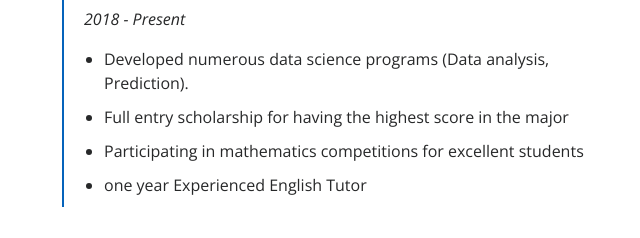
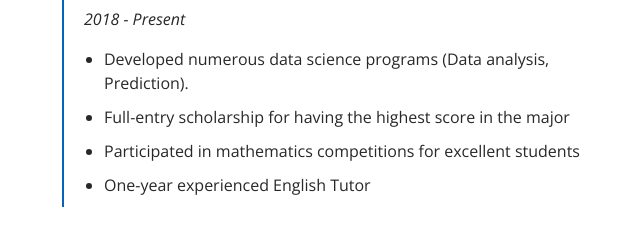
Before and after one commit to lechithinh/lechithinh.github.io, a plain HTML site: page index.html in a window 1280 px wide. Shown: the part 2792-3030 px from the top of the page, 640-1280 px from the left. Drawn offline with nearby package versions, Linux system fonts and the light colour scheme.

Commit message:
Update the title

```diff
--- a/index.html
+++ b/index.html
@@ -5,7 +5,7 @@
   <meta charset="utf-8">
   <meta content="width=device-width, initial-scale=1.0" name="viewport">
 
-  <title>MyResume Bootstrap Template - Index</title>
+  <title>Le Chi Thinh</title>
   <meta content="" name="description">
   <meta content="" name="keywords">
 
@@ -289,9 +289,9 @@
               <p><em>2018 - Present</em></p>
               <ul>
                 <li>Developed numerous data science programs (Data analysis, Prediction).</li>
-                <li>Full entry scholarship for having the highest score in the major</li>
-                <li>Participating in mathematics competitions for excellent students</li>
-                <li>one year Experienced English Tutor</li>
+                <li>Full-entry scholarship for having the highest score in the major</li>
+                <li>Participated in mathematics competitions for excellent students</li>
+                <li>One-year experienced English Tutor</li>
               </ul>
             </div>
           </div>
```
